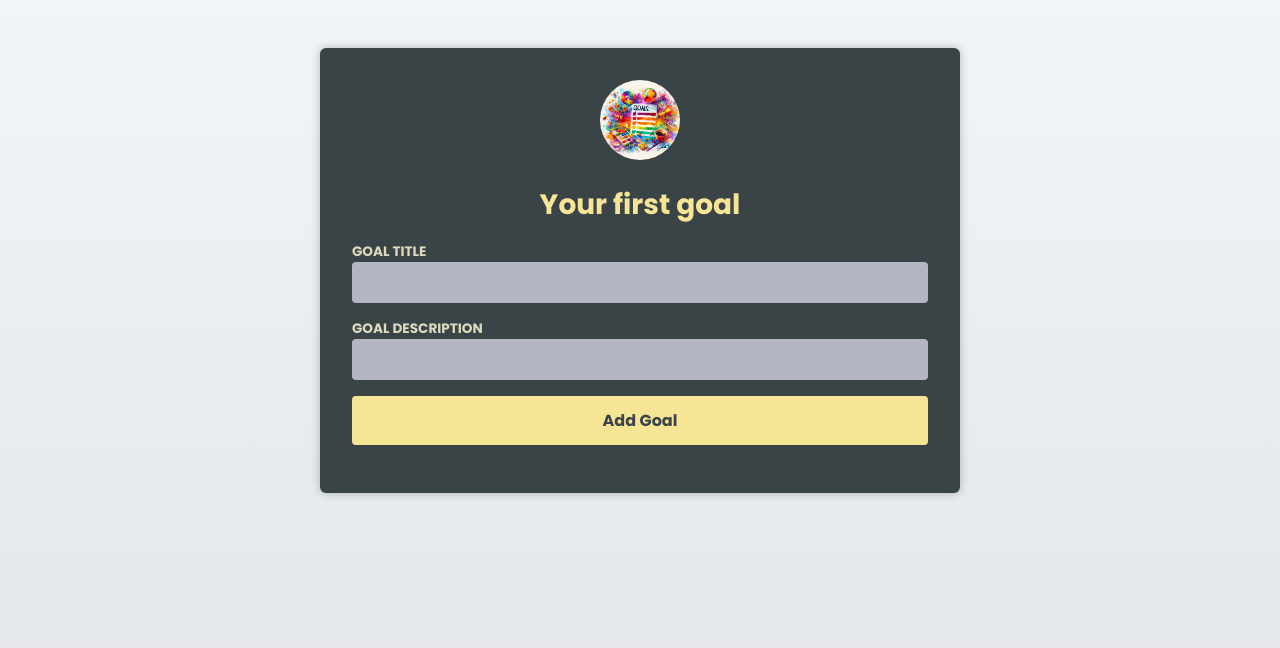
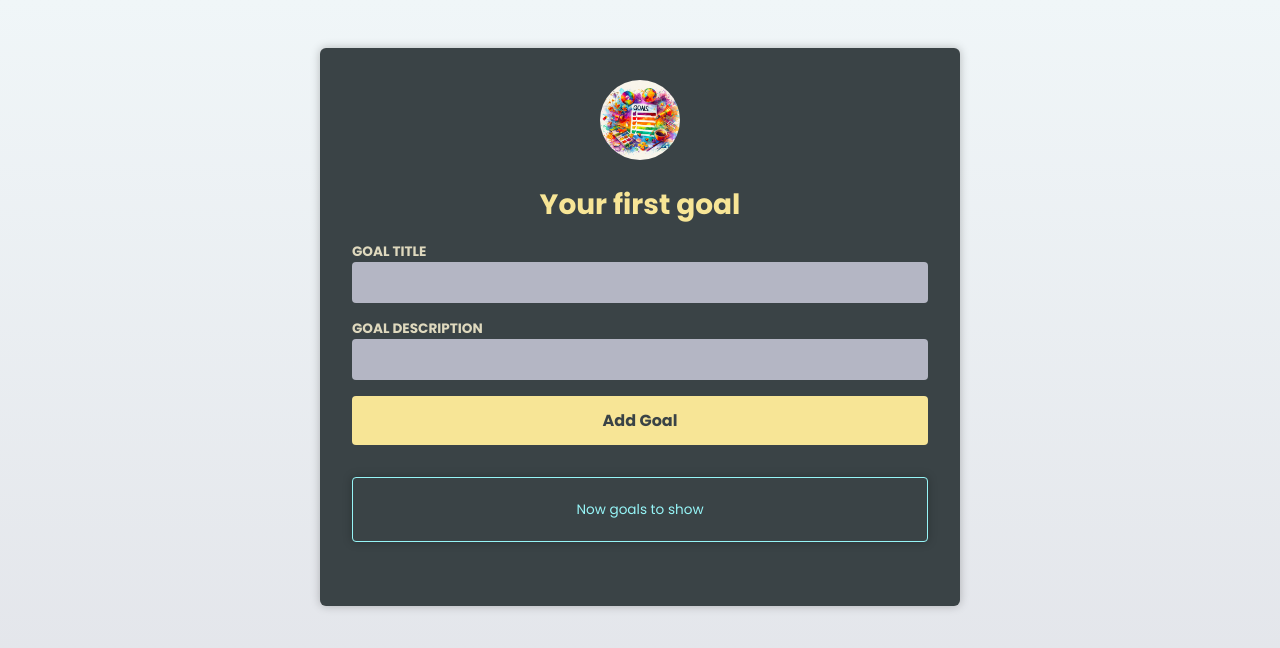
Before and after one commit to Faizan-glitch-os/typescript-essentials, a React (Vite) app: page / in a window 1280 px wide. Shown: the top 648 px of the page. Built offline with nearby package versions, Linux system fonts and the light colour scheme; the HTML template or start-up script is replaced by a standard one.

Commit message:
used union type for ShowInfo component

```diff
--- a/src/App.tsx
+++ b/src/App.tsx
@@ -1,9 +1,10 @@
 import Header from "./components/Header";
 
 import GoldImg from "./assets/goals.jpg";
-import { useState } from "react";
+import { type ReactNode, useState } from "react";
 import GoalList from "./components/GoalList";
 import NewGoal from "./components/NewGoal";
+import ShowInfo from "./components/ShowInfo";
 
 export type GoalsType = {
   id: number;
@@ -24,12 +25,50 @@ export default function App() {
     setGoals((previousGoal) => previousGoal.filter((goal) => goal.id !== id));
   }
 
+  let content: ReactNode;
+
+  if (goals.length === 0) {
+    content = (
+      <ShowInfo info="hint">
+        <p>Now goals to show</p>
+      </ShowInfo>
+    );
+  }
+
+  if (goals.length === 4) {
+    content = (
+      <ShowInfo info="warning" severity="low">
+        <p>Dont take it too fast</p>
+      </ShowInfo>
+    );
+  }
+
+  if (goals.length >= 4 && goals.length <= 8) {
+    content = (
+      <ShowInfo info="warning" severity="medium">
+        <p>You are taking alot of goals at the sametime.</p>
+      </ShowInfo>
+    );
+  }
+
+  if (goals.length >= 4 && goals.length >= 8 && goals.length >= 10) {
+    content = (
+      <ShowInfo info="warning" severity="high">
+        <p>
+          You are exausting yourself with alot of goals. Please keep it slow and
+          steady
+        </p>
+      </ShowInfo>
+    );
+  }
+
   return (
     <main>
       <Header img={{ src: GoldImg, alt: "image of goal" }}>
         <h1>Your first goal</h1>
       </Header>
       <NewGoal onAddGoal={handleAddGoal} />
+      {content}
       <GoalList goals={goals} onDeleteGoal={handleDeleteGoal} />
     </main>
   );
--- a/src/components/NewGoal.tsx
+++ b/src/components/NewGoal.tsx
@@ -34,7 +34,7 @@ export default function NewGoal({ onAddGoal }: NewGoalProps) {
     <form onSubmit={handleSubmit}>
       <p>
         <label htmlFor="title">Goal Title</label>
-        <input ref={titleRef} type="text" id="title" name="title" />
+        <input ref={titleRef} type="text" id="title" name="title" required />
       </p>
       <p>
         <label htmlFor="description">Goal Description</label>
@@ -43,6 +43,7 @@ export default function NewGoal({ onAddGoal }: NewGoalProps) {
           type="text"
           id="description"
           name="description"
+          required
         />
       </p>
       <p>
--- /dev/null
+++ b/src/components/ShowInfo.tsx
@@ -0,0 +1,29 @@
+import { ReactNode } from "react";
+
+type HintInfoType = {
+  info: "hint";
+  children: ReactNode;
+};
+
+type WarningInfoType = {
+  info: "warning";
+  severity: "low" | "medium" | "high";
+  children: ReactNode;
+};
+
+type ShowInfoType = HintInfoType | WarningInfoType;
+
+export default function ShowInfo(props: ShowInfoType) {
+  if (props.info === "hint") {
+    return <aside className="infobox infobox-hint">{props.children}</aside>;
+  }
+
+  if (props.info === "warning") {
+    return (
+      <aside className={"infobox infobox-warning warning--" + props.severity}>
+        <h2>Warning</h2>
+        {props.children}
+      </aside>
+    );
+  }
+}
```
